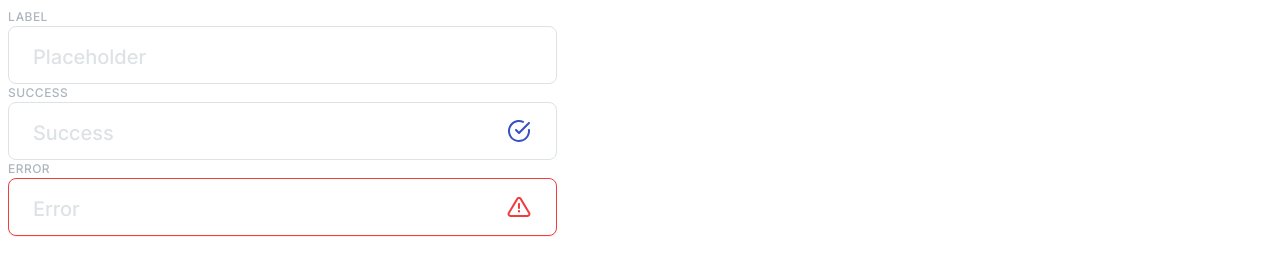
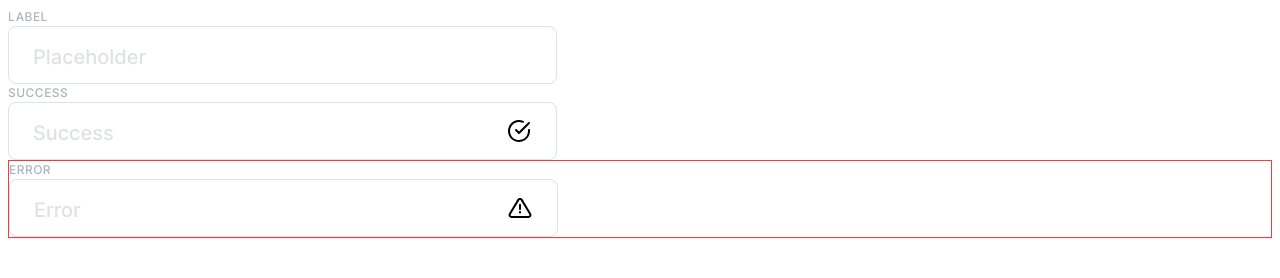
Before and after one commit to js-tasks-ru/htmlcss-20220919_brovij, a website: page 07-lection5/04-input/index.html in a window 1280 px wide. Drawn offline with Linux system fonts and the light colour scheme.

Commit message:
Update index.html

```diff
--- a/07-lection5/04-input/index.html
+++ b/07-lection5/04-input/index.html
@@ -11,21 +11,21 @@
             <input type="text" class="form-group__input" id="success" placeholder="Placeholder">
         </form>
 
-        <form class="form-group">
+        <form class="form-group form-group_success">
             <label for="success" class="form-group__title">Success</label>
             <div class="form-group__wrapper">
-                <input type="text" class="form-group__input form-group_success" id="success" placeholder="Success">
-                <svg class="form-group__icon form-group_icon-success">
+                <input type="text" class="form-group__input" id="success" placeholder="Success">
+                <svg class="form-group__icon">
                     <use href="../../assets/images/sprite.svg#success">
                 </svg>
             </div>
         </form>
 
-        <form class="form-group">
+        <form class="form-group form-group_error">
             <label for="error" class="form-group__title">Error</label>
             <div class="form-group__wrapper">
-                <input type="text" class="form-group__input form-group_error" id="error" placeholder="Error">
-                <svg class="form-group__icon form-group_icon-error">
+                <input type="text" class="form-group__input" id="error" placeholder="Error">
+                <svg class="form-group__icon">
                     <use href="../../assets/images/sprite.svg#error">
                 </svg>
             </div>
```
